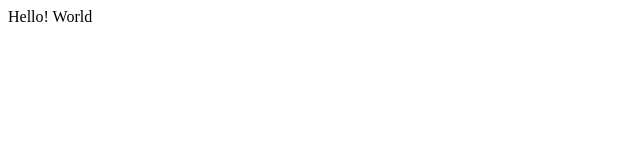
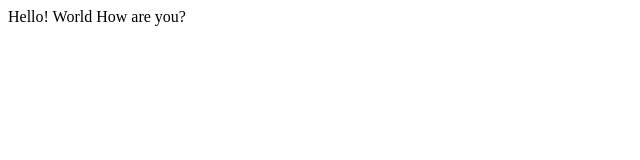
Before and after one commit to BuddhaV2/Lecture1-, a plain HTML site: page index.html in a window 1280 px wide. Shown: the whole page, without its empty margins (0-640 px from the left). Drawn offline with Linux system fonts and the light colour scheme.

Commit message:
Update index.html

```diff
--- a/index.html
+++ b/index.html
@@ -6,6 +6,6 @@
     <title>Saugat</title>
 </head>
 <body>
-    Hello! World
+    Hello! World How are you?
 </body>
 </html>
```
